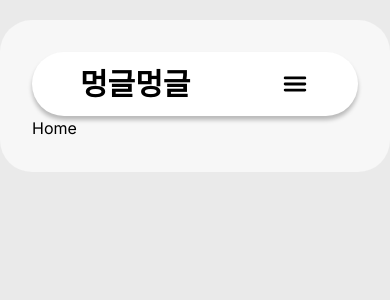
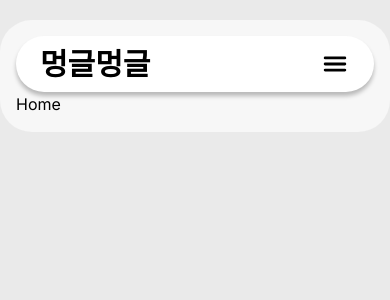
Before and after one commit to JiiHong/meong-geul-meong-geul, a Next.js app: page / in a window 390 px wide. Shown: the top 300 px of the page. Built offline with nearby package versions, Linux system fonts and the light colour scheme.

Commit message:
[#11] Design: div 컨테이너, header 모바일 화면 패딩 수정

```diff
--- a/src/app/layout.tsx
+++ b/src/app/layout.tsx
@@ -18,7 +18,7 @@ export default function RootLayout({
   return (
     <html lang="ko">
       <body className={`${inter.className} bg-gray-100 py-5`}>
-        <div className="w-full max-w-5xl mx-auto p-8 bg-gray-50 rounded-4xl">
+        <div className="w-full max-w-5xl mx-auto p-8 bg-gray-50 rounded-4xl lg:p-4">
           <Header />
           {children}
         </div>
--- a/src/components/Header/Header.tsx
+++ b/src/components/Header/Header.tsx
@@ -2,7 +2,7 @@ import Navbar from './Navbar';
 
 export default function Header() {
   return (
-    <header className="sticky top-0 left-0 flex justify-center items-center w-full h-10 px-12 py-8 shadow-base rounded-full bg-white">
+    <header className="sticky top-0 left-0 flex justify-center items-center w-full h-10 px-12 py-8 shadow-base rounded-full bg-white lg:px-6 lg:py-7">
       <div className="flex justify-between items-center w-full max-w-5xl">
         <a href="/" className="text-3xl font-bold">
           {/* TODO: 로고 변경 */}
```
